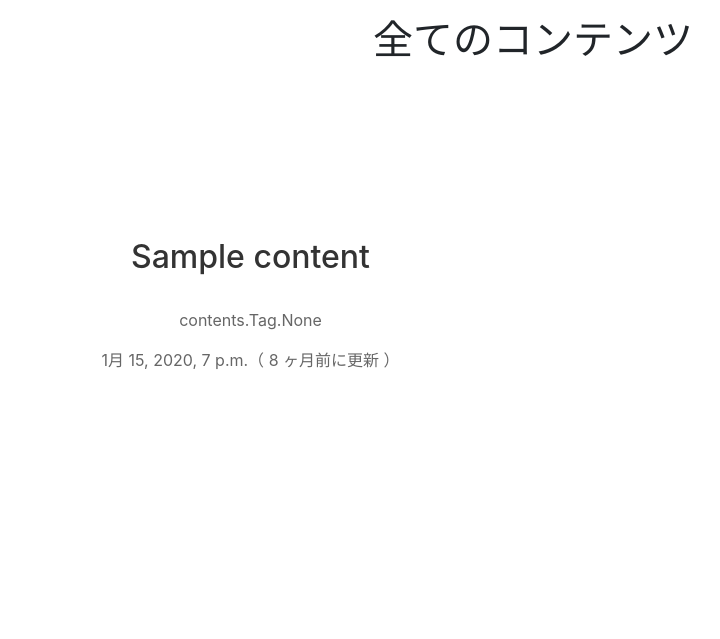
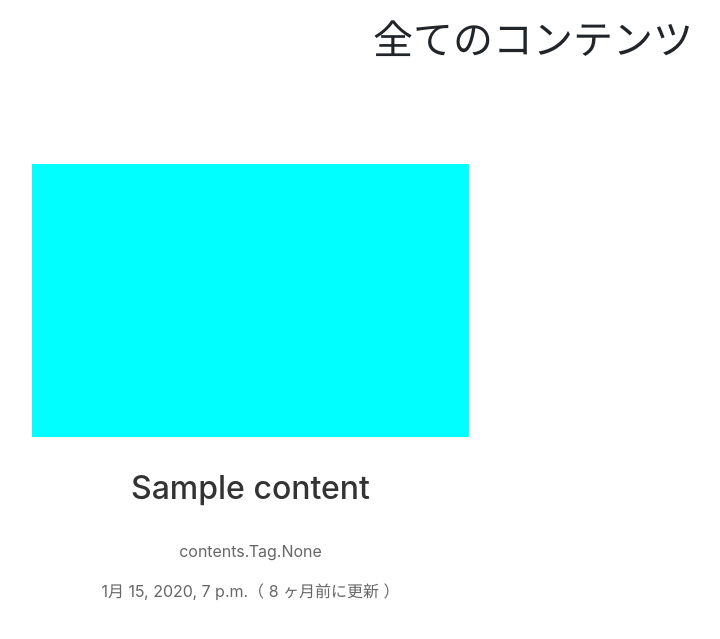
Before and after one commit to niya1123/netlab, a Django app: page / in a window 1280 px wide. Shown: the part 56-695 px from the top of the page, without its empty margins (107-827 px from the left). Run offline with Django 3.2, Linux system fonts and the light colour scheme; tables that the repository leaves empty hold one stand-in row (values such as "Sample post"); some libraries are stand-ins or nearby versions.

Commit message:
なんかうまくいかん

```diff
--- a/app/sns_project/contents/static/css/content_list.css
+++ b/app/sns_project/contents/static/css/content_list.css
@@ -42,6 +42,27 @@
     grid-template-rows: auto auto;
   }
 
+  .backend {
+    background-color: aqua;
+    grid-column: 1;
+    grid-row: 1;
+  }
+
+  @media (min-width: 1024px) {
+    .backend {
+      width: 437px;
+      height: 273px;
+      object-fit: cover;
+    }
+  }
+
+  @media (min-width: 1366px) {
+    .backend {
+      width: 388px;
+      height: 242px;
+    }
+  }
+
 
   .meta {
     color: #666;
--- a/app/sns_project/contents/templates/contents/content_list.html
+++ b/app/sns_project/contents/templates/contents/content_list.html
@@ -1,9 +1,5 @@
 {% extends "accounts/base.html" %}
-{% load static %}
 {% load humanize %}
-{% block extrahead %}
-<link rel="stylesheet" type="text/css" href="{% static 'contents/content_list.css' %}">
-{% endblock %}
 {% block content %}
 <div id="menu">
     <h1 class="container">全てのコンテンツ</h1>
@@ -12,6 +8,8 @@
     {% for content in content_list %}
         <a class="box" href="">
             <article class="box-inner">
+
+                <div class="backend"></div>
 
                 <div class="mask">
                     <div class="caption">Read More</div>
```
